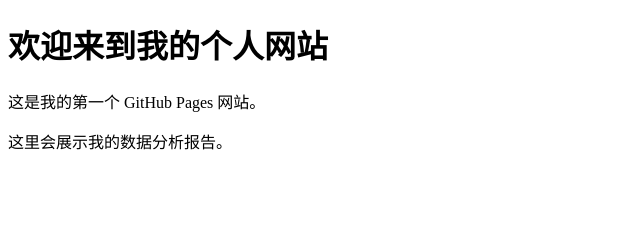
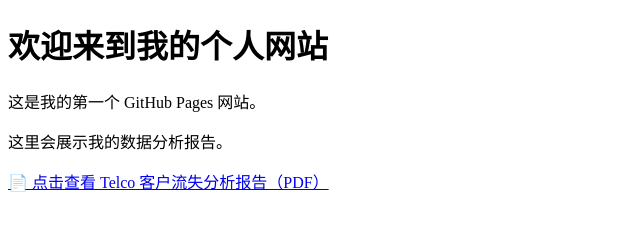
Before and after one commit to Xzh1844963039/Xzh1844963039.github.io, a plain HTML site: page index.html in a window 1280 px wide. Shown: the whole page, without its empty margins (0-640 px from the left). Drawn offline with Linux system fonts and the light colour scheme.

Commit message:
Update index.html

```diff
--- a/index.html
+++ b/index.html
@@ -10,4 +10,5 @@
     <p>这是我的第一个 GitHub Pages 网站。</p>
     <p>这里会展示我的数据分析报告。</p>
 </body>
+    <a href="/assets/telco-report.pdf" target="_blank">📄 点击查看 Telco 客户流失分析报告（PDF）</a>
 </html>
```
